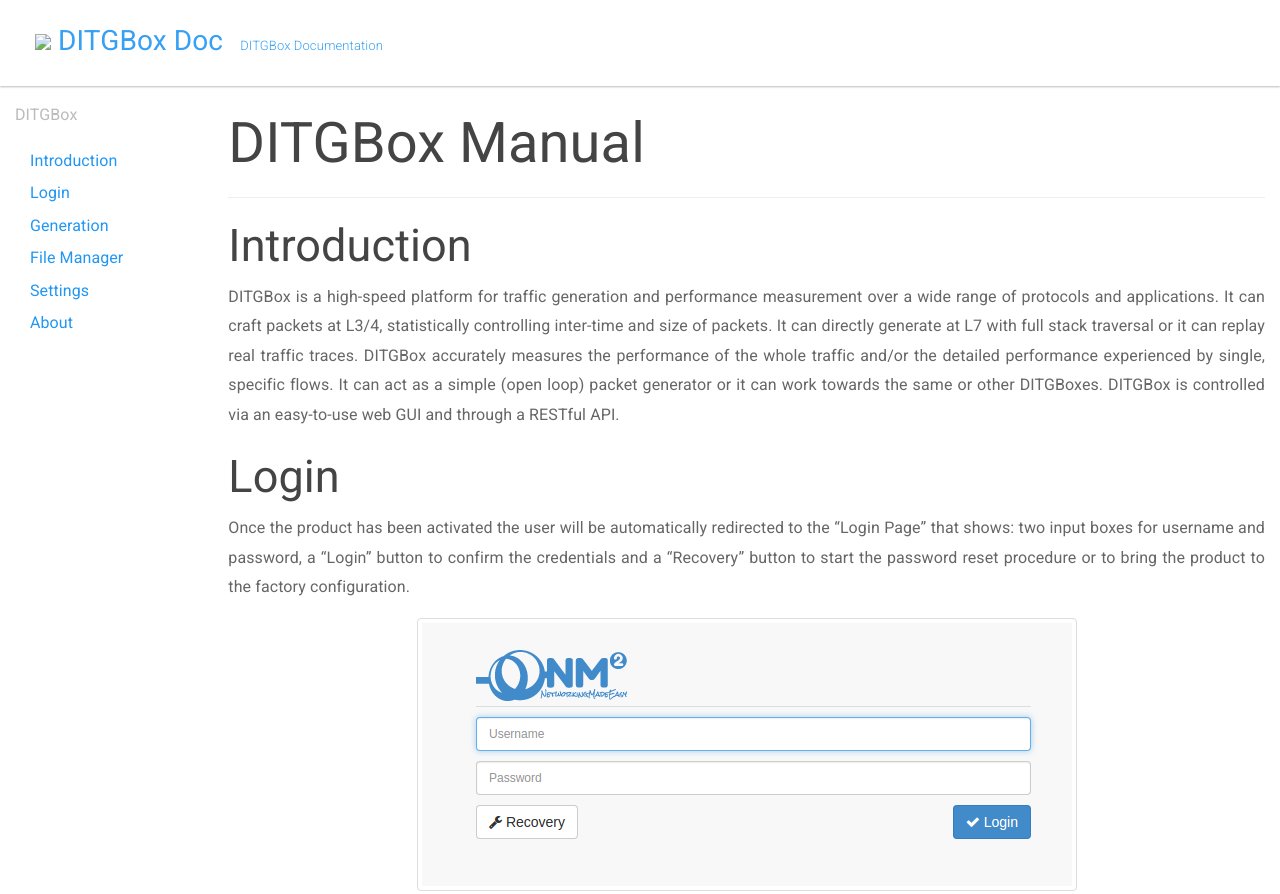
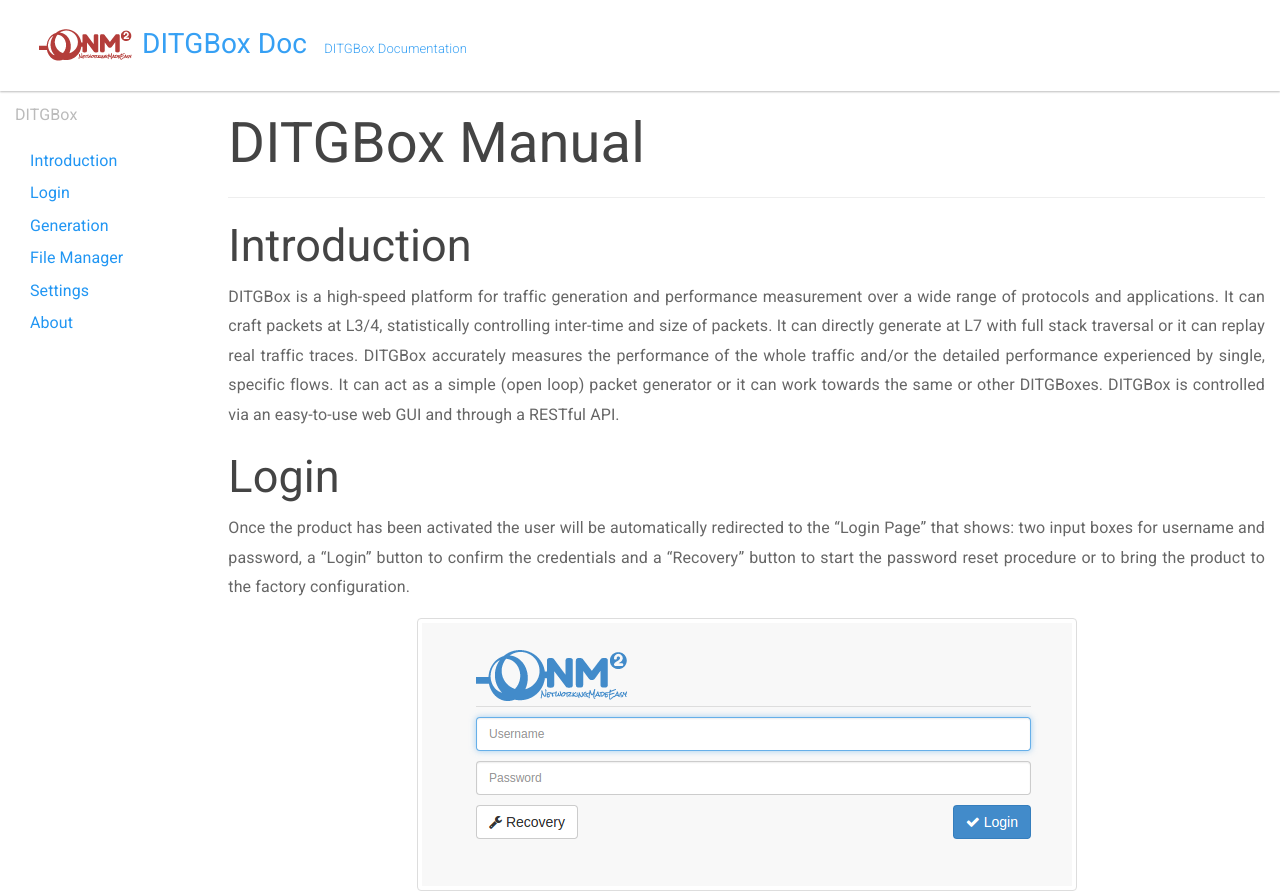
Before and after one commit to NM2/ditgbox-doc, a plain HTML site: page index.html in a window 1280 px wide. Shown: the top 894 px of the page. Drawn offline with nearby package versions, Linux system fonts and the light colour scheme; a script that the page names is missing.

Commit message:
Website generation with Couscous

```diff
--- a/index.html
+++ b/index.html
@@ -17,7 +17,7 @@
 
             <div class="navbar-brand">
                 <a class="nounderline" href="http://www.nm-2.com" target="_blank">
-                    <img src="images/common/nm2.png">
+                    <img src="images/nm2.png">
                 </a>
                 <a class="nounderline" href="https://nm2.github.io/ditgbox-doc/">
                     DITGBox Doc
```
Also changed, not shown: readme.html (+1 -1 lines), images/nm2.png (added).
